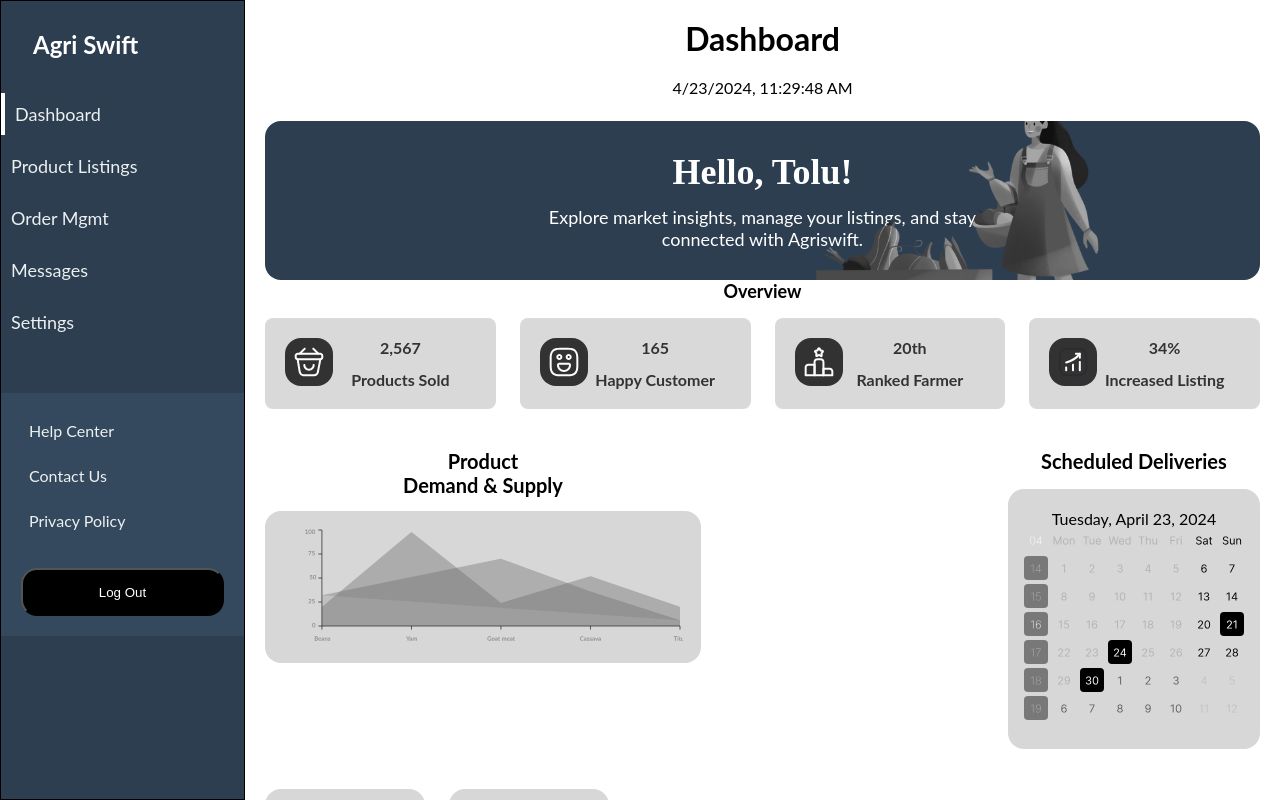
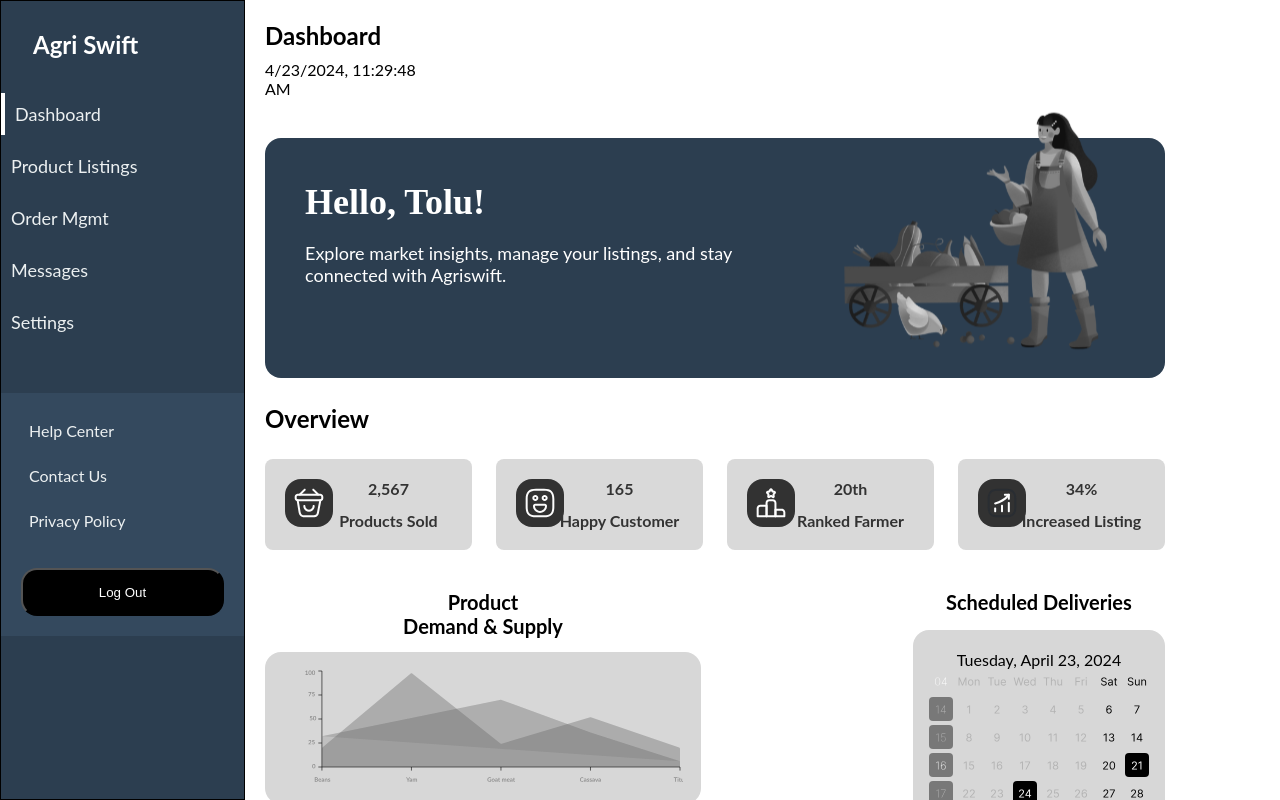
Before and after one commit to temidayobelloh/Agri_Swift, a React (Create React App) app: page /dashboard in a window 1280 px wide. Shown: the top 800 px of the page. Built offline with nearby package versions, Linux system fonts and the light colour scheme.

Commit message:
fixed some errors

```diff
--- a/src/Components/Pages/Dashboard/dashboard.css
+++ b/src/Components/Pages/Dashboard/dashboard.css
@@ -1,92 +1,75 @@
-/* Styles for Dashboard Title */
 .dashboard-title {
-  width: 100%; /* Full width */
-  font-size: 32px; /* Increased font size for emphasis */
+  width: 174px;
+  font-size: 24px;
   font-weight: bold;
-  line-height: 1.2; /* Adjusted line height for better readability */
-  margin-bottom: 20px; /* Increased margin for separation */
-  text-align: center; /* Center align text */
+  line-height: 32px;
+  margin-bottom: 8px;
 }
 
-/* Styles for Dashboard Date */
 .dashboard-date {
-  width: 100%; /* Full width */
+  width: 174px;
   margin: 0;
-  font-size: 16px; /* Slightly reduced font size */
-  margin-bottom: 24px; /* Reduced margin */
-  text-align: center; /* Center align text */
+  font-size: 16px;
+  margin-bottom: 40px;
 }
 
-/* Styles for Dashboard Container */
 .dashboard-container {
-  max-width: 100%; /* Full width */
-  width: 100%; /* Full width */
+  width: 900px; /* Set a fixed width */
 }
 
-/* Styles for Dashboard Wrapper */
 .dashboard-wrapper {
-  margin: 0 auto; /* Center the content horizontally */
+  margin: 0;
   padding: 0;
 }
 
-/* Styles for Dashboard User Container */
 .dashboard-user-container:hover {
-  box-shadow: 0 0 12px rgba(0, 0, 0, 0.2); /* Slightly increased shadow */
+  box-shadow: 0 0 10px rgba(0, 0, 0, 0.1);
   cursor: pointer;
 }
 
 .dashboard-user-container {
-  max-width: 100%;
-  height: auto; /* Adjusted height to accommodate dynamic content */
+  max-width: 1080px;
+  height: 240px;
   background-color: #2c3e50;
   border-radius: 16px;
-  margin: 0 auto; /* Center the container horizontally */
+  margin-left: 0px;
   position: relative;
-  overflow: hidden; /* Hidden overflow to contain absolute positioned elements */
+  overflow: visible;
   color: white;
 }
 
-/* Styles for Dashboard User Image */
 .dashboard-user-image {
-  width: 40%; /* Adjusted width for responsiveness */
-  max-width: 400px; /* Set max-width for larger screens */
-  height: auto; /* Auto height to maintain aspect ratio */
-  position: absolute;
-  top: -20%; /* Adjusted position relative to container */
-  right: 10%; /* Adjusted position relative to container */
+  width: 370px;
+  height: 326px; /* Set the height of the image */
+  position: absolute; /* Position the image absolutely */
+  top: -64px;
+  left: 530px; /* Move the image 644px to the left */
 }
 
-/* Styles for Dashboard User Wrapper */
 .dashboard-user-wrapper {
-  padding: 3%; /* Adjusted padding for responsiveness */
+  padding: 40px;
 }
 
-/* Styles for Dashboard User */
 .dashboard-user {
   font-family: Montserrat;
-  font-size: 36px; /* Slightly larger font size */
+  font-size: 36px;
   font-weight: bold;
-  line-height: 1.2; /* Adjusted line height */
-  margin: 0;
-  text-align: center; /* Center align text */
+  line-height: 48px;
+  margin: 0px;
 }
 
-/* Styles for Dashboard User Title */
 .dashboard-user-title {
-  font-size: 18px; /* Adjusted font size */
-  width: 100%; /* Full width */
-  max-width: 500px; /* Set max-width for larger screens */
-  margin: 0 auto; /* Center the title horizontally */
-  margin-top: 12px; /* Reduced margin */
-  text-align: center; /* Center align text */
+  font-size: 18px;
+  width: 580px;
+  height: 48px;
+  margin-top: 16px;
 }
 
-/* Styles for Overview Text */
 .overview-text {
-  font-size: 18px; /* Adjusted font size */
+  font-size: 24px;
   font-weight: bold;
-  width: 100%; /* Full width */
-  margin-bottom: 16px; /* Reduced margin */
+  width: 120px;
+  margin-bottom: 24px;
+  margin: 26px;
   margin-left: 0;
-  text-align: center; /* Center align text */
 }
--- a/src/Components/Pages/Product_Listing/product-listing.css
+++ b/src/Components/Pages/Product_Listing/product-listing.css
@@ -1,21 +1,15 @@
-/* Product Listing Container */
 .product-listing-container {
-  max-width: 100%; /* Full width */
-  width: 100%; /* Full width */
+  max-width: 1080px; /* Set max-width */
   margin: 0 auto; /* Center the container */
-  padding: 0 20px; /* Add horizontal padding for better spacing */
 }
 
-/* Product Nav Wrapper */
 .product-nav-wrapper {
   display: flex;
   align-items: center;
-  justify-content: space-between;
+  justify-content: space-between; /* Adjusted spacing */
   height: 72px;
-  padding: 0 20px; /* Add horizontal padding for better spacing */
 }
 
-/* Product Title */
 .product-title {
   font-weight: bold;
   font-size: 24px;
@@ -23,57 +17,48 @@
   font-family: Montserrat;
   margin: 0;
   padding: 0;
-  max-width: 200px; /* Adjusted max-width for responsiveness */
-  overflow: hidden; /* Prevent long titles from overflowing */
-  text-overflow: ellipsis; /* Show ellipsis for overflowed text */
-  white-space: nowrap; /* Prevent wrapping */
+  width: 114px;
 }
 
-/* Product Title Sub */
 .product-title-sub {
   font-size: 16px;
   line-height: 24px;
-  font-family: Lato;
-  color: #555;
+  font-family: Lato; /* Changed font family */
+  color: #555; /* Adjusted color */
   margin: 0;
 }
 
-/* Search Input Wrapper */
 .search-input-wrapper {
-  width: 100%; /* Full width */
-  height: 48px;
-  padding: 12px 20px; /* Adjusted padding for better proportion */
-  border-radius: 24px;
+  width: 436px;
+  height: 48px; /* Reduced height for better proportion */
+  padding: 12px 24px; /* Adjusted padding */
+  border-radius: 24px; /* Increased border radius for a softer look */
   border: 1px solid #ccc; /* Added border for better visibility */
   font-size: 16px;
   color: #333;
   margin: 0;
-  box-sizing: border-box; /* Include padding and border in element's total width and height */
 }
 
-/* User Title Wrapper */
 .user-title-wrapper {
-  width: 100%; /* Full width */
-  height: 48px;
-  border-radius: 24px;
+  width: 220px;
+  height: 48px; /* Reduced height for better proportion */
+  border-radius: 24px; /* Increased border radius for consistency */
   background-color: #f5f5f5;
   display: flex;
   justify-content: center;
   align-items: center;
-  margin: 20px auto; /* Adjusted margin for better spacing */
-}
-
-/* User Title Name */
-.user-title-name {
-  font-size: 18px;
-  color: #333;
   margin: 0;
 }
 
-/* User Title Init */
+.user-title-name {
+  font-size: 18px; /* Reduced font size for better alignment */
+  color: #333; /* Adjusted color */
+  margin: 0;
+}
+
 .user-title-init {
-  font-size: 18px;
-  margin-left: 8px;
+  font-size: 18px; /* Reduced font size for better alignment */
+  margin-left: 8px; /* Adjusted spacing */
   font-weight: bold;
-  color: #333;
+  color: #333; /* Adjusted color */
 }
```
